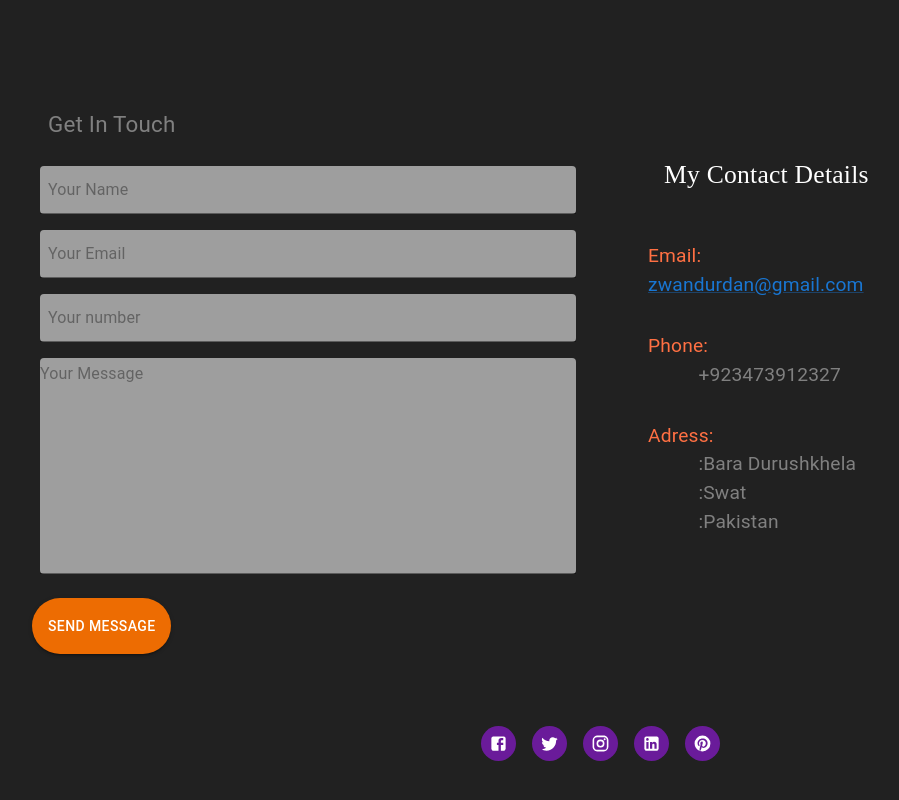
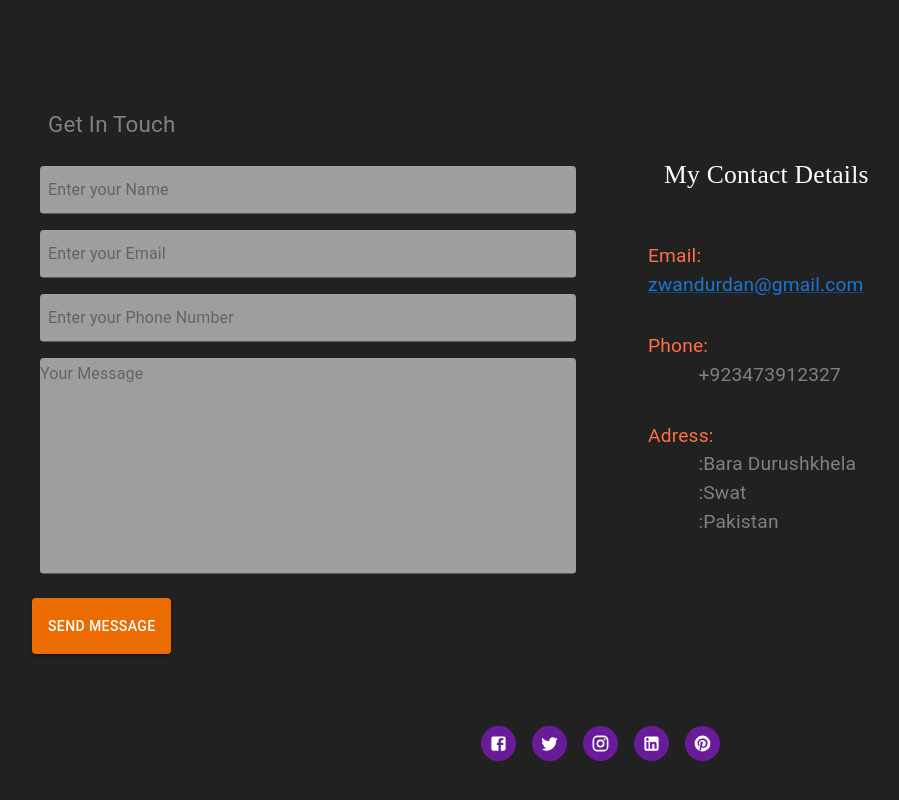
Before and after one commit to CodeCraft4/DesignerPortfolio, a React (Create React App) app: page / in a window 1280 px wide. Shown: the part 4113-4913 px from the top of the page, without its empty margins (40-939 px from the left). Built offline with nearby package versions, Linux system fonts and the light colour scheme.

Commit message:
connect Firebase and validation Form

```diff
--- a/package.json
+++ b/package.json
@@ -17,6 +17,7 @@
     "react": "^18.2.0",
     "react-animated-cursor": "^2.11.2",
     "react-dom": "^18.2.0",
+    "react-hook-form": "^7.49.2",
     "react-loader-spinner": "^6.1.6",
     "react-scripts": "5.0.1",
     "styled-components": "^6.1.1",
--- a/public/index.html
+++ b/public/index.html
@@ -10,14 +10,9 @@
       content="Web site created using create-react-app"
     />
     <link rel="manifest" href="%PUBLIC_URL%/manifest.json" />
-    <link
-      rel="stylesheet"
-      href="https://cdnjs.cloudflare.com/ajax/libs/animate.css/4.1.1/animate.min.css"
-    />
     <title>Creative Designer Portfolio</title>
   </head>
   <body>
-    <noscript>You need to enable JavaScript to run this app.</noscript>
     <div id="root"></div>
   </body>
 </html>
--- a/src/Components/About/Index.jsx
+++ b/src/Components/About/Index.jsx
@@ -1,9 +1,7 @@
 import React from "react";
 import { Box, Button, Container, Grid, Typography } from "@mui/material";
 import { ABOUT_DATA } from "Constant/content";
-import {
-  ArrowRightAltOutlined,
-} from "@mui/icons-material";
+import { ArrowRightAltOutlined } from "@mui/icons-material";
 
 const About = () => {
   return (
@@ -18,14 +16,14 @@ const About = () => {
           ABOUT US
         </Typography>
         <Grid container spacing={2}>
-          {ABOUT_DATA.map((item) => (
-            <Grid item md={4} sm={6} xs={12}>
+          {ABOUT_DATA.map((item, index) => (
+            <Grid item md={4} sm={6} xs={12} key={index}>
               <Box
                 p={2}
                 bgcolor={"black"}
                 borderRadius={"40px 6px"}
                 sx={{
-                  outline:'1px solid gray',
+                  outline: "1px solid gray",
                   "&:hover": {
                     mt: "-5px",
                     transition: "all ease-in .2s",
@@ -48,10 +46,12 @@ const About = () => {
                   p={2}
                   color={"white"}
                   display={"flex"}
-                  sx={{"&:hover":{
-                    mx:1,
-                    transition:'.5s'
-                  }}}
+                  sx={{
+                    "&:hover": {
+                      mx: 1,
+                      transition: ".5s",
+                    },
+                  }}
                 >
                   <ArrowRightAltOutlined />
                   <span
--- a/src/Components/Contact/Index.jsx
+++ b/src/Components/Contact/Index.jsx
@@ -1,12 +1,4 @@
-import {
-  Box,
-  Button,
-  Grid,
-  Input,
-  InputLabel,
-  Link,
-  Typography,
-} from "@mui/material";
+import { Box, Button, Grid, Input, Link, Typography } from "@mui/material";
 import {
   Facebook,
   Instagram,
@@ -14,8 +6,45 @@ import {
   Pinterest,
   Twitter,
 } from "@mui/icons-material";
+import { useState } from "react";
+import { addDoc, collection } from "firebase/firestore";
+import { db } from "../Firestore/firestore";
 
 const Contact = () => {
+  // Usestate hook for input field
+  const [name, setName] = useState("");
+  const [email, setEmail] = useState("");
+  const [number, setNumber] = useState("");
+  const [message, setMessage] = useState("");
+
+  // Refrence for input Form to store data in Firestore
+  const userRefrence = collection(db, "ContactForm");
+
+  const handleSubmit = async (e) => {
+    e.preventDefault();
+    if (name && email && number && message) {
+      await addDoc(userRefrence, {
+        name: name,
+        email: email,
+        number: number,
+        message: message,
+      });
+      alert("Data has been Store in fireBase");
+    } else {
+      if (name && email && number && message) {
+        setName("");
+        setEmail("");
+        setName("");
+        setMessage("");
+      }
+      document.getElementById("name").innerHTML = "Please fill your Name";
+      document.getElementById("email").innerHTML =
+        "Please fill Email example@example.com";
+      document.getElementById("number").innerHTML =
+        "Please fill your Phone Number";
+    }
+  };
+
   return (
     <div id="contact">
       <Box bgcolor={"#212121"} color={"gray"} p={9} mt={10}>
@@ -35,46 +64,75 @@ const Contact = () => {
             >
               Get In Touch
             </Typography>
-            <form>
-              <InputLabel Htmlfor={"text"}></InputLabel>
+            <form onSubmit={handleSubmit}>
               <Input
-                placeholder="Your Name"
+                placeholder="Enter your Name"
                 type="text"
-                id="text"
-                name="name"
+                value={name}
+                onChange={(e) => setName(e.target.value)}
                 sx={{ bgcolor: "#9e9e9e", p: 1, borderRadius: 1, m: 1 }}
                 fullWidth
               />
-              <InputLabel Htmlfor={"email"}></InputLabel>
+              <span
+                style={{
+                  color: "orange",
+                  fontSize: 14,
+                  marginLeft: 10,
+                  fontStyle: "italic",
+                  fontWeight: "lighter",
+                }}
+                id="name"
+              ></span>
               <Input
-                placeholder="Your Email"
-                name="email"
+                placeholder="Enter your Email"
                 type="email"
-                id="email"
+                value={email}
+                onChange={(e) => setEmail(e.target.value)}
                 sx={{ bgcolor: "#9e9e9e", p: 1, borderRadius: 1, m: 1 }}
                 fullWidth
               />
-              <InputLabel Htmlfor={"number"}></InputLabel>
+              <span
+                style={{
+                  color: "orange",
+                  fontSize: 14,
+                  marginLeft: 10,
+                  fontStyle: "italic",
+                  fontWeight: "lighter",
+                }}
+                id="email"
+              ></span>
               <Input
-                placeholder="Your number"
+                placeholder="Enter your Phone Number"
                 type="number"
-                name="number"
-                id="number"
+                value={number}
+                onChange={(e) => setNumber(e.target.value)}
                 sx={{ bgcolor: "#9e9e9e", p: 1, borderRadius: 1, m: 1 }}
                 fullWidth
               />
+              <span
+                style={{
+                  color: "orange",
+                  fontSize: 14,
+                  marginLeft: 10,
+                  fontStyle: "italic",
+                  fontWeight: "lighter",
+                }}
+                id="number"
+              ></span>
               <Input
                 multiline
-                name="message"
                 rows={9}
+                value={message}
+                onChange={(e) => setMessage(e.target.value)}
                 placeholder="Your Message"
-                sx={{ bgcolor: "#9e9e9e", m: 1, borderRadius: 1 }}
+                sx={{ bgcolor: "#9e9e9e", borderRadius: 1, m: 1 }}
                 fullWidth
               />
               <Button
                 variant="contained"
                 color="warning"
-                sx={{ borderRadius: "30px", p: 2, mt: 2 }}
+                type="submit"
+                sx={{ borderRadius: ",m:130px", p: 2, mt: 2 }}
               >
                 SEND MESSAGE
               </Button>
--- a/src/Components/Firestore/firestore.js
+++ b/src/Components/Firestore/firestore.js
@@ -1,21 +1,23 @@
 // Import the functions you need from the SDKs you need
 import { initializeApp } from "firebase/app";
+import { getAnalytics } from "firebase/analytics";
 import { getFirestore } from "firebase/firestore";
 // TODO: Add SDKs for Firebase products that you want to use
 // https://firebase.google.com/docs/web/setup#available-libraries
+
 // Your web app's Firebase configuration
+// For Firebase JS SDK v7.20.0 and later, measurementId is optional
 const firebaseConfig = {
-  apiKey: "AIzaSyBLO01jVqlY-z2S80ojFVWF-aQyaL6WqbY",
-  authDomain: "portfolio-f40ec.firebaseapp.com",
-  databaseURL: "https://portfolio-f40ec-default-rtdb.firebaseio.com",
-  projectId: "portfolio-f40ec",
-  storageBucket: "portfolio-f40ec.appspot.com",
-  messagingSenderId: "956304458859",
-  appId: "1:956304458859:web:a9171893c5136672099d2e",
+  apiKey: "AIzaSyAHJ2dy6i39Eor46sIBEz5Zl2eDqrfRTm8",
+  authDomain: "form-25c34.firebaseapp.com",
+  projectId: "form-25c34",
+  storageBucket: "form-25c34.appspot.com",
+  messagingSenderId: "579773028277",
+  appId: "1:579773028277:web:33582b40f03f37365dabfc",
+  measurementId: "G-234BH19ZMW",
 };
+
 // Initialize Firebase
-
 const app = initializeApp(firebaseConfig);
-// Export firestore database
-// It will be imported into your react app whenever it is needed
 export const db = getFirestore(app);
+export const analytics = getAnalytics(app);
```
Also changed, not shown: public/asset/Animation - 1704363592214.gif (added), public/manifest.json, 1 other file (tests, documents, lock files or other folders).
